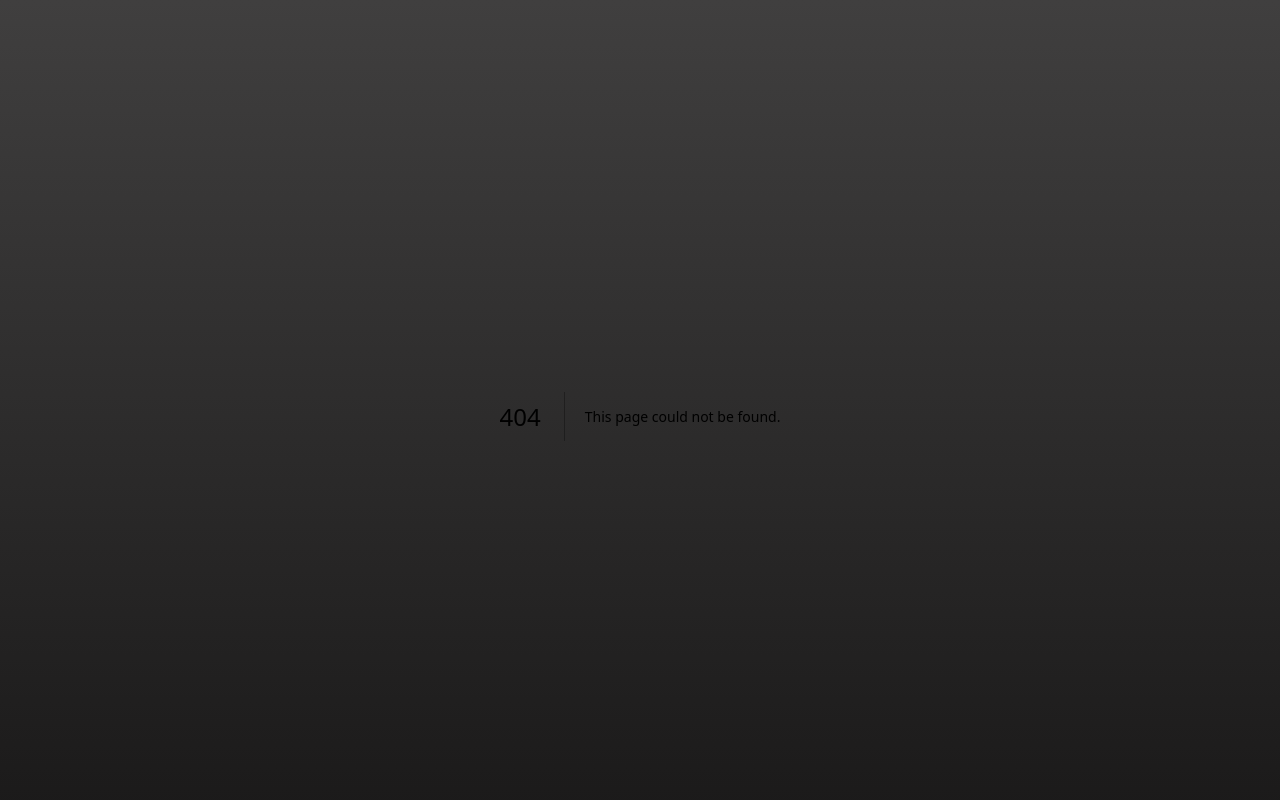
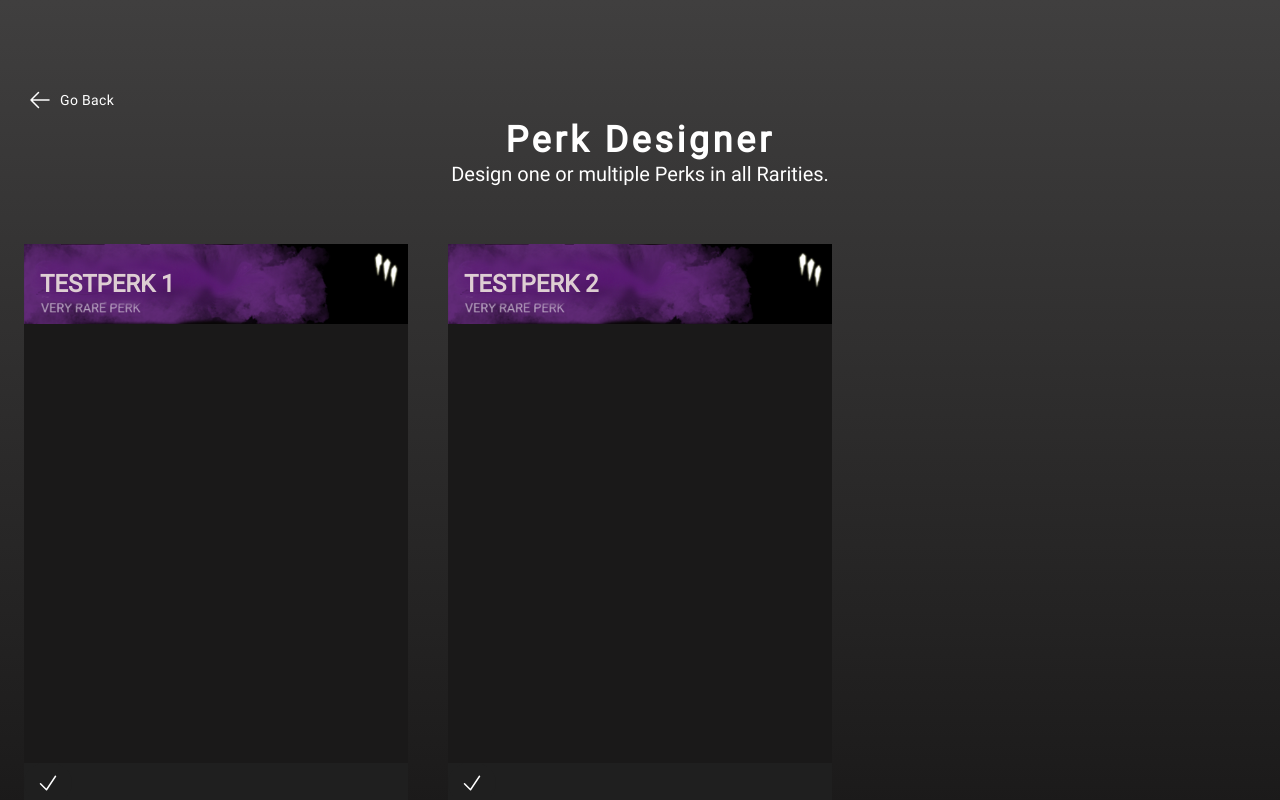
Before and after one commit to phil-not-funny/dbd-perk-maker, a Next.js app: page /creator/perk in a window 1280 px wide. Before the commit this address had no page. Shown: the top 800 px of the page. Built offline with nearby package versions, Linux system fonts and the light colour scheme.

Commit message:
feat: added perkmaker site

```diff
--- /dev/null
+++ b/app/creator/perk/page.tsx
@@ -0,0 +1,25 @@
+'use client'
+
+import GoBack from "@/components/GoBack";
+import Grid from "@/components/Grid";
+import Perk from "@/components/Perk";
+import { Heading, Text } from "@/components/RichText";
+import Spacing from "@/components/Spacing";
+import React, { useState } from "react";
+
+const PerkCreator: React.FC = () => {
+  const [perkType, setPerkType] = useState<"very_rare" | "teachable">("very_rare");
+
+  return <>
+    <GoBack />
+    <Heading className="text-3xl sm:text-4xl">Perk Designer</Heading>
+    <Text center tracking="wide" defaultSize="lg" wideScreenSize="xl">Design one or multiple Perks in all Rarities.</Text>
+    <Spacing space={12} />
+    <Grid cols={3}>
+      <Perk type={perkType} name="testperk 1" />
+      <Perk type={perkType} name="testperk 2" />
+    </Grid>
+  </>
+};
+
+export default PerkCreator;
--- a/app/layout.tsx
+++ b/app/layout.tsx
@@ -24,8 +24,7 @@ export default function RootLayout({
     <html lang="en">
       <body className={inter.className}>
         <div className="font-roboto">
-          <Spacing space={20} className="!bg-hoverDark" />
-          <div className="bg-gradient-to-b from-hoverDark to-blackLight min-h-screen p-4 flex flex-row justify-center">
+          <div className="bg-gradient-to-b from-hoverDark to-blackLight min-h-screen p-4 flex flex-row justify-center pt-20">
             <motion.div
               initial={{ opacity: 0, scale: 1 }}
               animate={{ opacity: 1, scale: 1, x: "100" }}
--- a/app/page.tsx
+++ b/app/page.tsx
@@ -13,8 +13,8 @@ export default function Home() {
       <Heading uppercase defaultSize="3xl" wideScreenSize="4xl" className="text-3xl sm:text-4xl">PERKMAKER</Heading>
       <Spacing space={24} />
       <Grid cols={4}>
-        <CardButton href="/creator/single" title="Single Perk Creator" description="Create a single Dead By Daylight Perk in all rarities. No matter if Survivor or Killer." className="h-48" />
-        <CardButton href="/creator/triple" title="Triple Perk Creator" description="Create a three Dead By Daylight Perks in all rarities. No matter if Survivor or Killer." className="h-48" />
+        <CardButton href="/creator/perk" title="Perk Creator" description="Create a single Dead By Daylight Perk in all rarities. No matter if Survivor or Killer." className="h-48" />
+        <CardButton href="/creator/survivor" title="Survivor Creator" description="Create a Survivor and three Perks. Only applies to Survivor." className="h-48" />
         <CardButton href="/creator/killer" title="Killer Creator" description="Create a Killer Power and three Perks. Only applies to Killer." className="h-48" />
         <CardButton href="/creator/icon" title="Icon Creator" description="Create a single Dead By Daylight icon for killer Power or Perks. No matter if Survivor or Killer." className="h-48" />
       </Grid>
--- /dev/null
+++ b/components/GoBack.tsx
@@ -0,0 +1,32 @@
+import React from "react";
+import IconButton from "./IconButton";
+import { useRouter } from "next/navigation";
+
+const GoBack: React.FC = () => {
+  const router = useRouter();
+
+  return (
+    <IconButton
+      icon={
+        <svg
+          xmlns="http://www.w3.org/2000/svg"
+          fill="none"
+          viewBox="0 0 24 24"
+          strokeWidth={1.5}
+          stroke="currentColor"
+          className="w-6 h-6"
+        >
+          <path
+            strokeLinecap="round"
+            strokeLinejoin="round"
+            d="M10.5 19.5L3 12m0 0l7.5-7.5M3 12h18"
+          />
+        </svg>
+      }
+      onClick={() => router.push("/")}
+      text="Go Back"
+    />
+  );
+};
+
+export default GoBack;
--- /dev/null
+++ b/components/IconButton.tsx
@@ -0,0 +1,32 @@
+import React from "react";
+
+export interface Props {
+  text?: string;
+  icon: React.ReactNode;
+  onClick: any;
+  className?: string;
+  type?: "button" | "submit" | "reset";
+}
+
+const IconButton: React.FC<Props> = ({
+  text,
+  icon,
+  onClick,
+  className,
+  type,
+}) => {
+  return (
+    <button
+      className={`bg-inherit hover:bg-dark rounded-full py-2 px-1 tracking-wide outline-none text-white text-sm ${className}`}
+      type={type || "button"}
+      onClick={onClick}
+    >
+      <div className="flex flex-row items-center">
+        <div className="px-2">{icon}</div>
+        {text && <div className="pr-2">{text}</div>}
+      </div>
+    </button>
+  );
+};
+
+export default IconButton;
--- /dev/null
+++ b/components/Perk.tsx
@@ -0,0 +1,84 @@
+import React, { useState } from "react";
+
+import very_rare_icon from "@/public/very_rare_icon.png";
+import very_rare_title from "@/public/vary_rare_title.png";
+import { Text } from "./RichText";
+import IconButton from "./IconButton";
+import TextArea from "./TextArea";
+
+interface Props {
+  type?: "very_rare" | "teachable";
+  name?: string;
+  owner?: string;
+}
+
+const Perk: React.FC<Props> = ({ type, name, owner }) => {
+  const [editing, setEditing] = useState<boolean>(true);
+  const [description, setDescription] = useState<string>("");
+
+  return (
+    <div className="bg-dark border-blackLight ">
+      <div className="relative">
+        <Text
+          uppercase
+          defaultSize="2xl"
+          bold
+          className="absolute top-6 left-4 !text-beigeLight/80 !text-2xl"
+        >
+          {name}
+        </Text>
+        <img src={very_rare_title.src} className="w-full h-auto" />
+      </div>
+      <div className="bg-blackLight">
+        {editing ? (
+          <TextArea
+            onChange={(value) => setDescription(value)}
+            rows={20}
+            className="resize-none !p-4"
+            value={description}
+          />
+        ) : (
+          <div className="p-4 text-white">{description}</div>
+        )}
+      </div>
+      <IconButton
+        onClick={() => setEditing(!editing)}
+        icon={
+          editing ? (
+            <svg
+              xmlns="http://www.w3.org/2000/svg"
+              fill="none"
+              viewBox="0 0 24 24"
+              strokeWidth={1.5}
+              stroke="currentColor"
+              className="w-6 h-6"
+            >
+              <path
+                strokeLinecap="round"
+                strokeLinejoin="round"
+                d="M4.5 12.75l6 6 9-13.5"
+              />
+            </svg>
+          ) : (
+            <svg
+              xmlns="http://www.w3.org/2000/svg"
+              fill="none"
+              viewBox="0 0 24 24"
+              strokeWidth={1.5}
+              stroke="currentColor"
+              className="w-6 h-6"
+            >
+              <path
+                strokeLinecap="round"
+                strokeLinejoin="round"
+                d="M16.862 4.487l1.687-1.688a1.875 1.875 0 112.652 2.652L6.832 19.82a4.5 4.5 0 01-1.897 1.13l-2.685.8.8-2.685a4.5 4.5 0 011.13-1.897L16.863 4.487zm0 0L19.5 7.125"
+              />
+            </svg>
+          )
+        }
+      />
+    </div>
+  );
+};
+
+export default Perk;
--- a/components/Spacing.tsx
+++ b/components/Spacing.tsx
@@ -1,7 +1,7 @@
 import React from "react";
 
 const Spacing: React.FC<{space: number, className?: string}> = ({space, className}) => {
-    return <div className={`w-full bg-inherit pb-${space} ${className}`}></div>
+    return <div className={`w-full bg-inherit block h-${space} ${className}`}></div>
 }
 
 export default Spacing;
--- /dev/null
+++ b/components/TextArea.tsx
@@ -0,0 +1,24 @@
+import React, { useState } from "react";
+
+interface Props {
+  rows?: number;
+  placeholder?: string;
+  onChange?: (value: string) => void;
+  className?: string;
+  value?: string;
+}
+
+const TextArea: React.FC<Props> = ({ rows = 12, placeholder, onChange, className, value }) => {
+  return (
+    <textarea
+      id="comment"
+      rows={rows}
+      className={`w-full m-0 p-0 text-sm !rounded-none text-white bg-blackLight ${className}`}
+      placeholder={placeholder}
+      onChange={(e) => onChange?.(e.target.value)}
+      value={value}
+    />
+  );
+};
+
+export default TextArea;
--- a/tailwind.config.js
+++ b/tailwind.config.js
@@ -29,6 +29,8 @@ module.exports = {
       hoverDark: "#403f3f",
       blackLight: "#1a1919",
       description: "#E2CE97",
+      beige: "#E2CE97",
+      beigeLight: "#FFFAEB",
       ...colors
     }
   },
```
Also changed, not shown: public/vary_rare_title.png (added), public/very_rare_icon.png (added).
